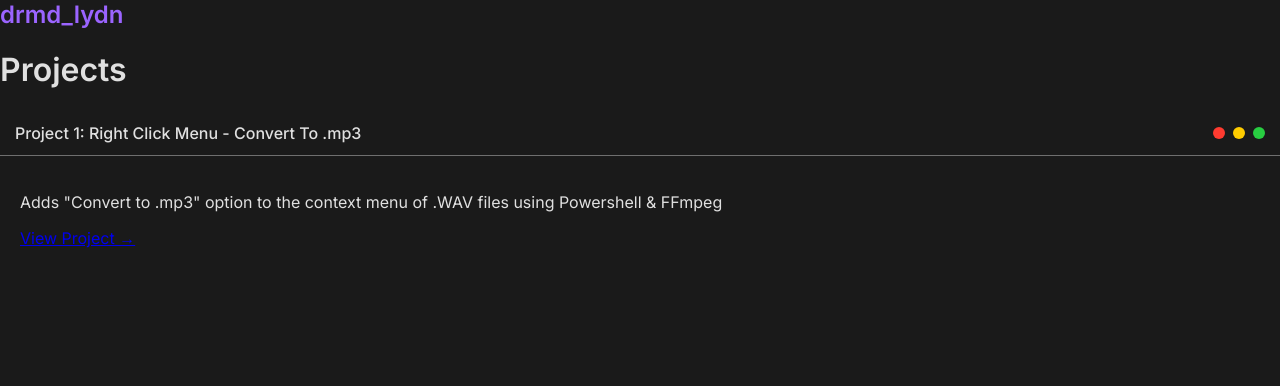
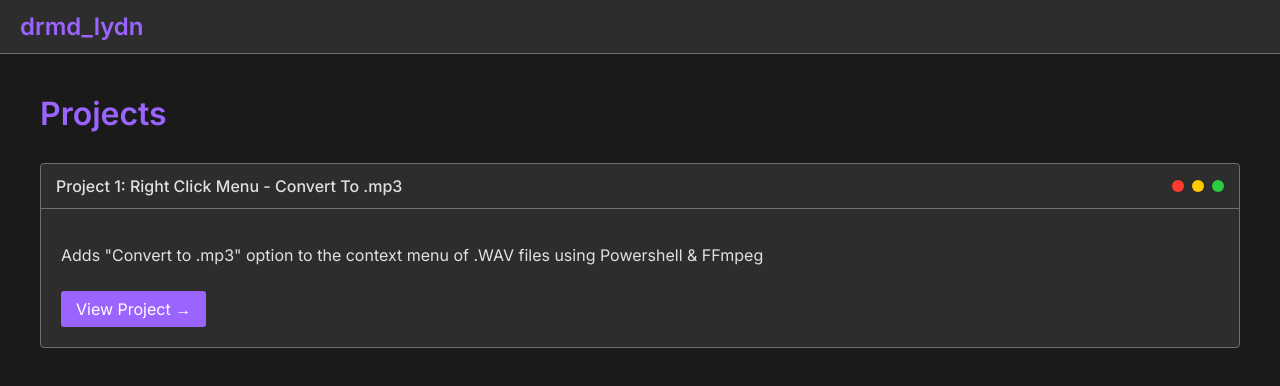
Before and after one commit to drmd-lydn/drmd-lydn.github.io, a plain HTML site: page index.html in a window 1280 px wide. Drawn offline with Linux system fonts and the light colour scheme.

```diff
--- a/index.html
+++ b/index.html
@@ -8,17 +8,17 @@
     <link href="https://fonts.googleapis.com/css2?family=Inter:wght@400;500;600&display=swap" rel="stylesheet">
 </head>
 <body>
-    <nav class="main-nav">
+    <nav class="ableton-nav">
         <div class="nav-left">
             <div class="logo">drmd_lydn</div>
         </div>
     </nav>
 
-    <main class="main-container">
-        <h1 class="main-title">Projects</h1>
+    <main class="ableton-container">
+        <h1 class="ableton-title">Projects</h1>
 
         <!-- Project Card -->
-        <div class="main-panel">
+        <div class="ableton-panel">
             <div class="panel-header">
                 <span class="panel-title">Project 1: Right Click Menu - Convert To .mp3</span>
                 <div class="panel-controls">
@@ -29,7 +29,7 @@
             </div>
             <div class="panel-content">
                 <p>Adds "Convert to .mp3" option to the context menu of .WAV files using Powershell & FFmpeg</p>
-                <a href="#" class="main-button">View Project →</a>
+                <a href="#" class="ableton-button">View Project →</a>
             </div>
         </div>
 
```
